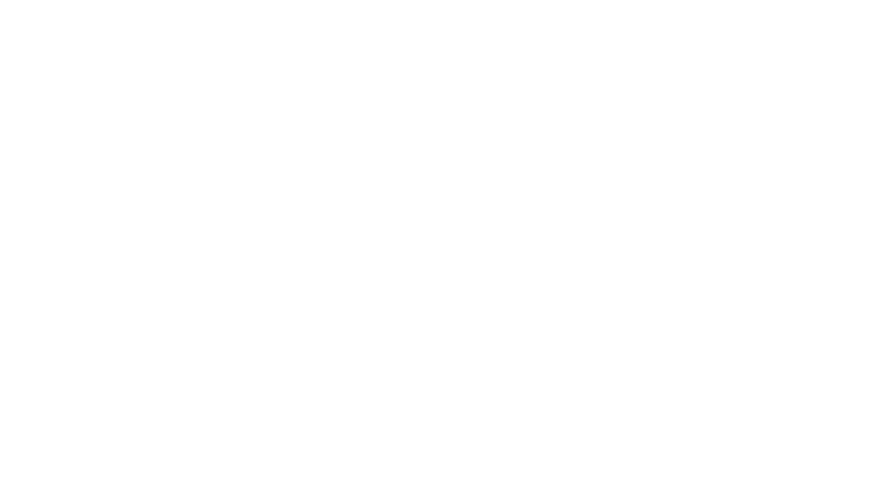
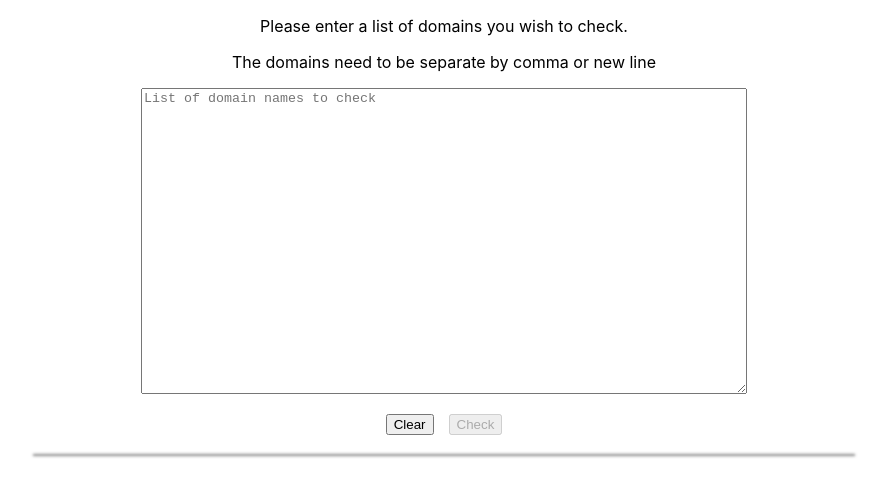
Before and after one commit to mendz/domain-availability-checker, a React (Create React App) app: page / in a window 1280 px wide. Shown: the top 496 px of the page, without its empty margins (196-1083 px from the left). Built offline with nearby package versions, Linux system fonts and the light colour scheme.

Commit message:
add domain list and validation

```diff
--- a/package.json
+++ b/package.json
@@ -7,7 +7,8 @@
     "react": "^16.8.6",
     "react-dom": "^16.8.6",
     "react-scripts": "3.0.1",
-    "uuid": "^3.3.2"
+    "uuid": "^3.3.2",
+    "validator": "^10.11.0"
   },
   "scripts": {
     "start": "react-scripts start",
--- a/src/App.js
+++ b/src/App.js
@@ -1,9 +1,14 @@
 import React from 'react';
+import DomainList from './containers/DomainList/DomainList';
+
 import './App.css';
 
 function App() {
   return (
     <div className="App">
+      <p>Please enter a list of domains you wish to check.</p>
+      <p>The domains need to be separate by comma or new line</p>
+      <DomainList />
     </div>
   );
 }
--- a/src/components/DomainCheck/DomainCheck.js
+++ b/src/components/DomainCheck/DomainCheck.js
@@ -1,18 +1,28 @@
 import React from 'react';
 import PropTypes from 'prop-types';
-import uuidv5 from 'uuid/v5';
+import uuidv4 from 'uuid/v4';
 
 import DomainCheckItem from './DomainCheckItem/DomainCheckItem';
 
 import classes from './DomainCheck.module.css';
 
 const DomainCheck = props => {
-   const list = props.listDomains.map(domain =>
-      <DomainCheckItem
-      key={uuidv5(domain.name, uuidv5.DNS)}
-      domainName={domain.name}
-      availability={domain.availability} />
-   );
+   const list = props.listDomains
+      .filter(domain => domain.name.trim() !== '')
+      .map(domain => {
+         let invalid = false;
+         if (props.invalidDomains.find(invalidDomain => invalidDomain === domain.name)) {
+            invalid = true;
+         }
+
+         return (
+            <DomainCheckItem
+               key={uuidv4()}
+               domainName={domain.name}
+               availability={domain.availability}
+               invalid={invalid} />
+         )
+      });
 
    return (
       <div className={classes.DomainCheck}>
@@ -25,7 +35,8 @@ DomainCheck.propType = {
    listDomains: PropTypes.arrayOf(PropTypes.shape({
       name: PropTypes.string,
       availability: PropTypes.bool
-   }))
+   })),
+   invalidDomains: PropTypes.arrayOf(PropTypes.string)
 }
 
 
--- a/src/components/DomainCheck/DomainCheckItem/DomainCheckItem.js
+++ b/src/components/DomainCheck/DomainCheckItem/DomainCheckItem.js
@@ -16,9 +16,16 @@ const DomainCheckItem = props => {
       availabilityClass.push(classes.Green);
    }
 
+   let name = props.domainName
+   let classDomainName = [classes.Name]
+   if (props.invalid) {
+      name += '- NOT VALID DOMAIN!';
+      classDomainName.push(classes.Invalid);
+   }
+
    return (
       <div className={classes.DomainCheckItem}>
-         <div className={classes.Name}>{props.domainName}</div>
+         <div className={classDomainName.join(' ')}>{name}</div>
          <div className={availabilityClass.join(' ')}>{isAvailable}</div>
       </div>
    );
@@ -26,7 +33,8 @@ const DomainCheckItem = props => {
 
 DomainCheckItem.propTypes = {
    domainName: PropTypes.string,
-   availability: PropTypes.bool
+   availability: PropTypes.bool,
+   invalid: PropTypes.bool
 }
 
 export default DomainCheckItem;
--- a/src/components/DomainCheck/DomainCheckItem/DomainCheckItem.module.css
+++ b/src/components/DomainCheck/DomainCheckItem/DomainCheckItem.module.css
@@ -5,11 +5,16 @@
    margin: 10px 0;
    box-shadow: 0px 1px 2px 1px rgba(0, 0, 0, 0.25);
    height: 64px;
+   word-break: break-word;
 }
 
 .Name {
    font-weight: bold;
    align-self: center;
+}
+
+.Invalid {
+   color: red;
 }
 
 .Availability {
--- a/src/containers/DomainList/DomainList.js
+++ b/src/containers/DomainList/DomainList.js
@@ -0,0 +1,122 @@
+import React, { Component } from 'react';
+import isURL from 'validator/lib/isURL';
+
+import DomainCheck from '../../components/DomainCheck/DomainCheck';
+
+import classes from './DomainList.module.css';
+
+class DomainList extends Component {
+   state = {
+      domainsList: [],
+      validation: {
+         required: true,
+         isUrl: true,
+         errorMessage: 'Please enter a at least one domain.'
+      },
+      invalidDomains: [],
+      formIsValid: false
+   }
+
+   checkValidity = (value, rules) => {
+      let isValid = true;
+
+      // in case the input doesn't have any rules
+      if (!rules) return true;
+
+      if (rules.required) {
+         isValid = value.length !== 0 && isValid;
+      }
+
+      if (rules.isUrl) {
+         const invalidDomains = value
+            .filter(domain => !isURL(domain.name))
+            .map(domain => domain.name);
+
+         // if at least one domain is valid we can proceed and check this one,
+         // if all the domain is not valid all the form will be not valid
+         const atLeastOneValid = value.length > invalidDomains.length;
+         isValid = atLeastOneValid && isValid;
+
+         // if at least one domain changed we will update the state
+         if (invalidDomains.length > 0) {
+            this.setState({ invalidDomains });
+         }
+      }
+
+      return isValid;
+   }
+
+   domainListHandle = (e) => {
+      if (e.target.value === '') {
+         this.clearDomains();
+         return;
+      }
+
+      const domains = e.target.value
+         .split('\n')
+         .map(domain => ({ name: domain, availability: null }));
+
+      // this.setState({ domainToCheck: domains });
+
+      const updatedObj = {
+         domainsList: domains,
+         formIsValid: this.checkValidity(domains, this.state.validation)
+      }
+
+      this.setState(prevState => ({
+         ...prevState,
+         ...updatedObj
+      }));
+   }
+
+   checkDomains = async e => {
+      e.preventDefault();
+      console.log('submit');
+      // const domainResult = this.state.domainToCheck.map(domain => {
+      //    fetch(`http://localhost:1598/available/${domain.name}`)
+      //       .then(response => response.json())
+      //       .then(data => {
+      //          console.log('data:', data)
+      //          domain.availability = data.isAvailable;
+      //          console.log({ domain });
+      //          return domain;
+      //       })
+      //       .catch(err => console.error(err));
+      // });
+   }
+
+   clearDomains = () => {
+      this.setState({ domainsList: [] });
+   }
+
+   cleanDomains = () => {
+
+   }
+
+   render() {
+      const domains = this.state.domainsList.map(domain => domain.name).join('\n');
+
+      return (
+         <div className={classes.DomainList}>
+            <form onSubmit={this.checkDomains}>
+               <textarea
+                  className={classes.Textarea}
+                  onChange={this.domainListHandle}
+                  value={domains}
+                  placeholder='List of domain names to check'></textarea>
+               <div className={classes.Buttons}>
+                  <button
+                     onClick={this.clearDomains}
+                     type="reset">Clear</button>
+                  <button
+                     type='submit'
+                     disabled={!this.state.formIsValid}>Check</button>
+               </div>
+            </form>
+            <DomainCheck listDomains={this.state.domainsList} invalidDomains={this.state.invalidDomains} />
+         </div>
+      );
+   }
+}
+
+export default DomainList;
--- a/src/containers/DomainList/DomainList.module.css
+++ b/src/containers/DomainList/DomainList.module.css
@@ -0,0 +1,21 @@
+.DomainList {
+   width: 80%;
+   display: flex;
+   flex-direction: column;
+   margin: 0 auto;
+   justify-content: center;
+   align-items: center;
+}
+
+.Buttons {
+   margin-top: 15px;
+}
+
+.Buttons button:last-child {
+   margin-left: 15px;
+}
+
+.Textarea {
+   width: 600px;
+   height: 300px;
+}
```
Also changed, not shown: 1 other file (tests, documents, lock files or other folders).
